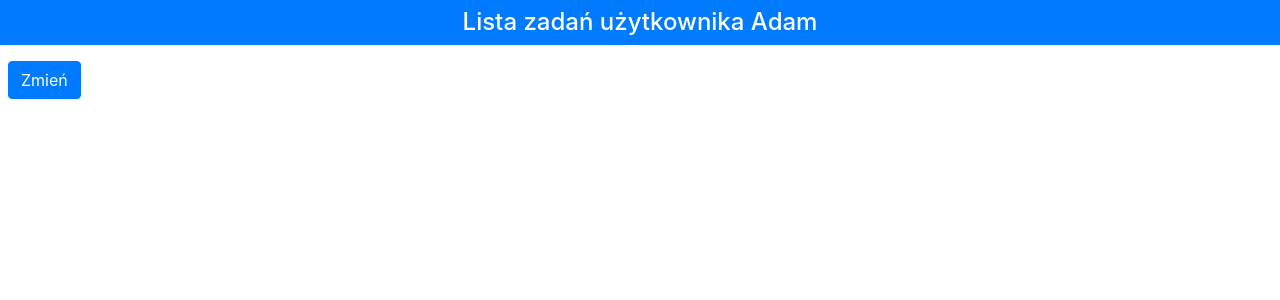
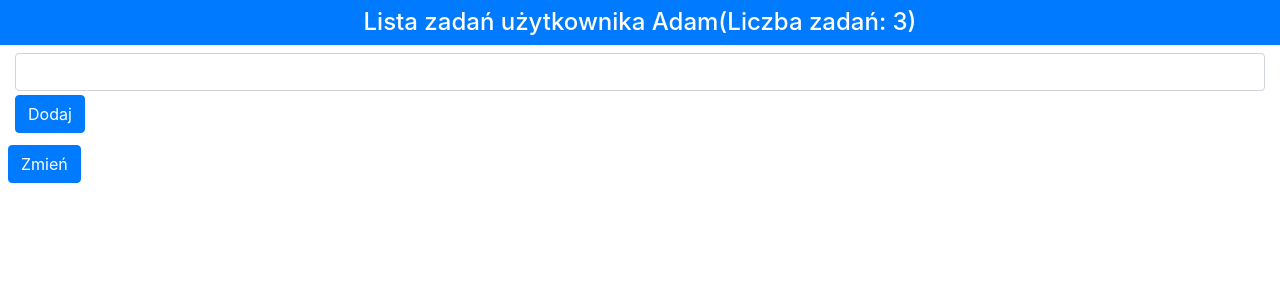
Before and after one commit to gbonar/reactLearn, a React (Create React App) app in the folder zadania2/: page / in a window 1280 px wide. Shown: the top 300 px of the page. Built offline with nearby package versions, Linux system fonts and the light colour scheme.

Commit message:
Dodawanie możliwości aplikacji listy zadań 33

```diff
--- a/zadania2/src/App.js
+++ b/zadania2/src/App.js
@@ -7,7 +7,12 @@ export default class App extends Component {
   constructor(props){
     super(props);
     this.state = {
-      userName: "Adam"
+      userName: "Adam",
+      todoItems:[{ action: "Kupić kwiaty", done: false },
+                { action: "Wziąć buty", done: false },
+                { action: "Zebrać bilety", done: true },
+                { action: "Zadzwonić do Jurka", done: false }],
+      newItemText: ""
     }
   }
 
@@ -17,12 +22,38 @@ export default class App extends Component {
     })
   }
 
+  updateNewTextValue = (event) => {
+    this.setState({ newItemText: event.target.value })
+  }
+
+  createNewTodo = () => {
+    var exist = this.state.todoItems
+      .find(item => item.action === this.state.newItemText)
+
+    if (!exist)
+    {
+      this.setState({
+        todoItems: [...this.state.todoItems,
+          { action: this.state.newItemText, done: false} ], newItemText: ""});
+    }
+  }
+
   render() {
     return (
       <div>
         <h4 className="bg-primary text-white text-center p-2">
           Lista zadań użytkownika {this.state.userName}
+          (Liczba zadań: {this.state.todoItems.filter(t => !t.done).length})
         </h4>
+
+        <div className="container-fluid">
+          <div className="my-1">
+            <input className="form-control" value={this.state.newItemText} onChange={this.updateNewTextValue}></input>
+            <button className="btn btn-primary mt-1" onClick={this.createNewTodo}>Dodaj</button>
+          </div>
+
+        </div>
+
         <button className="btn btn-primary m-2" onClick={this.changeStateData}>
           Zmień
         </button>
```
